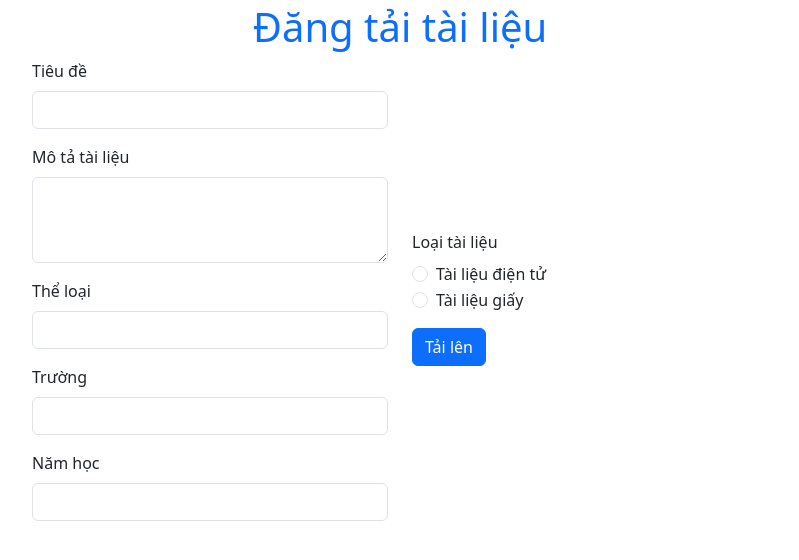
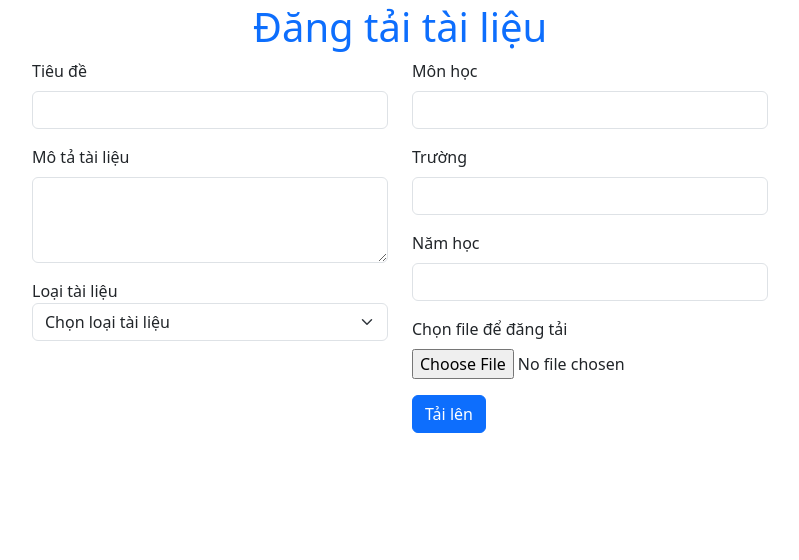
Before and after one commit to lttuem03/krm-sharing, a Flask app: template src/app/views/templates/upload.html in a window 1280 px wide. Shown: the part 73-633 px from the top of the page, without its empty margins (170-969 px from the left). Run offline with Flask 3, Linux system fonts and the light colour scheme; the template is opened without the code that fills it, so the values that code supplies are empty.

Commit message:
fix html upload

```diff
--- a/src/app/views/templates/upload.html
+++ b/src/app/views/templates/upload.html
@@ -11,7 +11,7 @@
 
 <div class="container">
     <form method="POST" enctype="multipart/form-data">
-          <div class="row justify-content-center align-items-center">
+        <div class="row justify-content-center ">
             <div class="col-md-4">
                 <div class="mb-3">
                     <label for="document_name" class="form-label">Tiêu đề</label>
@@ -23,67 +23,40 @@
                     <textarea class="form-control" id="document_describe" name="document_describe" rows="3"></textarea>
                 </div>
 
-                  <div class="mb-3">
-                      <label for="document_type" class="form-label">Thể loại</label>
-                      <input type="text" class="form-control" id="document_type" name="document_type" placeholder='' required>
-                  </div>
-                  <div class="mb-3">
-                        <label for="document_type" class="form-label">Trường</label>
-                        <input type="text" class="form-control" id="document_school" name="document_school" placeholder='' required>
-                    </div>
-                    <div class="mb-3">
-                        <label for="document_type" class="form-label">Năm học</label>
-                        <input type="text" class="form-control" id="document_year" name="document_year" placeholder='' required>
-                    </div>
+                <label for="document_type">Loại tài liệu</label>
+                <select class="form-select" aria-label="type-select" id="document_type" name="document_type">
+                    <option selected>Chọn loại tài liệu</option>
+                    <option value="Slide">Slide</option>
+                    <option value="Ebook">Ebook</option>
+                    <option value="Đề thi cũ">Đề thi cũ</option>
+                    <option value="Khác">Khác</option>
+                </select>
             </div>
 
             <div class="col-md-4">
                 <div class="mb-3">
-                      <label class="form-label">Loại tài liệu</label>
-                      <div class="form-check">
-                          <input class="form-check-input" type="radio" name="document_genre" id="document_genre1" value="dien_tu">
-                          <label class="form-check-label" for="document_genre1">
-                              Tài liệu điện tử
-                          </label>
-                      </div>
-                      <div class="form-check">
-                          <input class="form-check-input" type="radio" name="document_genre" id="document_genre2" value="giay">
-                          <label class="form-check-label" for="document_genre2">
-                              Tài liệu giấy
-                          </label>
-                      </div>
+                    <label for="document_subject" class="form-label">Môn học</label>
+                    <input type="text" class="form-control" id="document_subject" name="document_subject" placeholder='' required>
                 </div>
 
-                  <div class="col-md-5">
-                        <div class="mb-3 form-group" id="fileInput_dien_tu" style="display:none;">
+                <div class="mb-3">
+                    <label for="document_school" class="form-label">Trường</label>
+                    <input type="text" class="form-control" id="document_school" name="document_school" placeholder='' required>
+                </div>
+
+                <div class="mb-3">
+                    <label for="document_year" class="form-label">Năm học</label>
+                    <input type="text" class="form-control" id="document_year" name="document_year" placeholder='' required>
+                </div>
+
+                <div class="mb-3 form-group" id="fileInput_dien_tu">
                     <label class="form-label">Chọn file để đăng tải</label>
                     <input type="file" name="file_dien_tu" class="form-control-file">
-                        </div>
-
-                        <div class="mb-3 form-group" id="fileInput_giay" style="display:none;">
-                            <label class="form-label">Chọn hình xem trước</label>
-                            <input type="file" name="file_giay" class="form-control-file" accept="image/*" multiple>
                 </div>
 
                 <button type="submit" class="btn btn-primary">Tải lên</button>
             </div>
         </div>
     </form>
-      <script>
-            $(document).ready(function() {
-                $('input[name="document_genre"]').change(function() {
-                    if ($(this).val() === 'dien_tu') {
-                        $('#fileInput_dien_tu').show();
-                        $('#fileInput_giay').hide();
-                    } else if ($(this).val() === 'giay') {
-                        $('#fileInput_dien_tu').hide();
-                        $('#fileInput_giay').show();
-                    } else {
-                        $('#fileInput_dien_tu').hide();
-                        $('#fileInput_giay').hide();
-                    }
-                });
-            });
-        </script>
 </div>
 {% endblock %}
```
Lines whose indentation alone changed are shown as unchanged.
